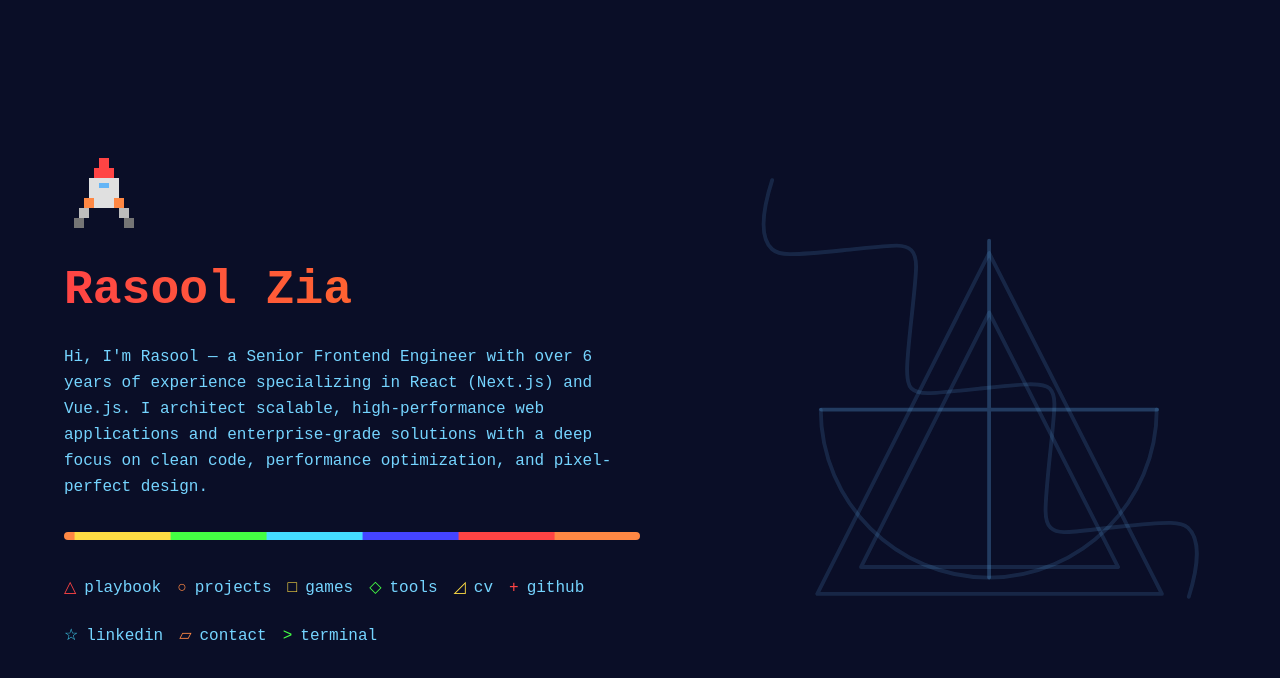
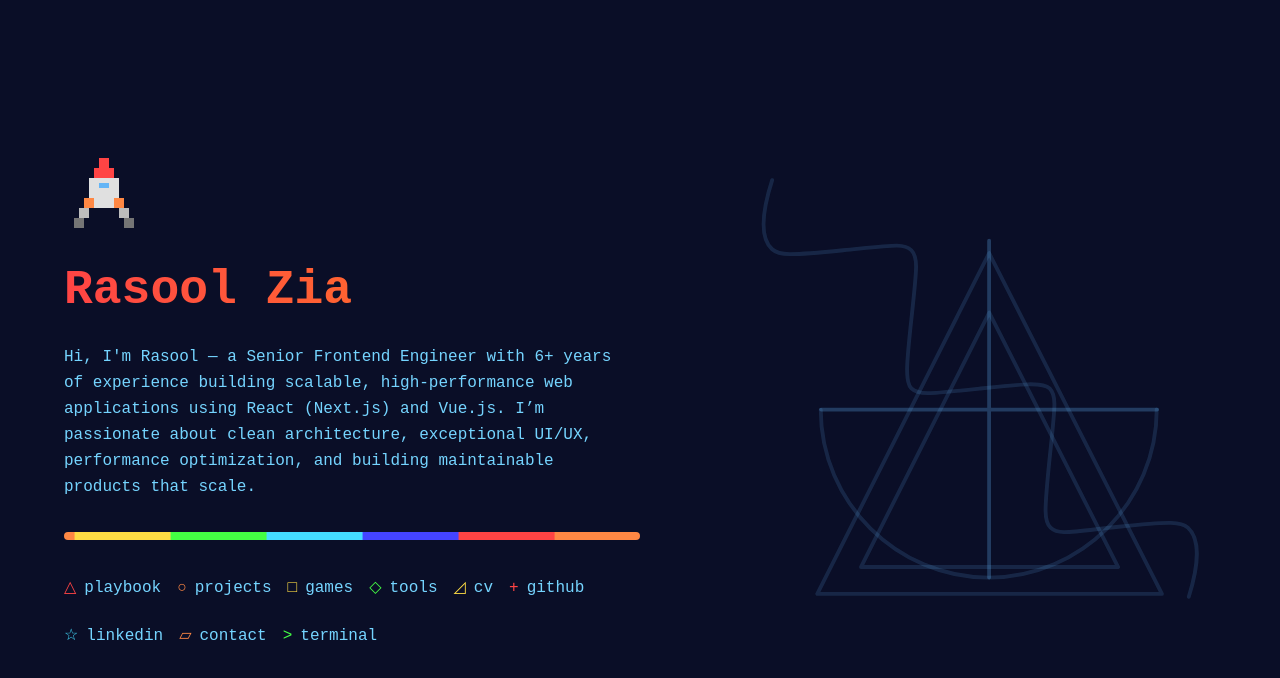
Before and after one commit to rasoolzia/mrzd-portfolio, a React (Vite) app: page / in a window 1280 px wide. Shown: the top 678 px of the page. Built offline with nearby package versions, Linux system fonts and the light colour scheme; no server answers.

Commit message:
feat: use portfolio constants in home.tsx

```diff
--- a/src/components/portfolio/Portfolio.tsx
+++ b/src/components/portfolio/Portfolio.tsx
@@ -1,4 +1,5 @@
 import PixelRocket from '@/components/svg/PixelRocket';
+import { profile } from '@/data/portfolio';
 import NavLinks from './NavLinks';
 import ParallaxScene from './ParallaxScene';
 import RainbowDivider from './RainbowDivider';
@@ -12,16 +13,11 @@
                <PixelRocket />
 
                <h1 className="mb-6 bg-linear-to-r from-[#ff4444] to-[#ff7b00] bg-clip-text text-4xl font-bold leading-tight text-transparent sm:text-5xl">
-                  Rasool Zia
+                  {profile.fullName}
                </h1>
 
                <p className="mb-6 text-sm leading-relaxed text-sky-300 md:text-base">
-                  Hi, I&apos;m Rasool — a Senior Frontend Engineer with over 6
-                  years of experience specializing in React (Next.js) and
-                  Vue.js. I architect scalable, high-performance web
-                  applications and enterprise-grade solutions with a deep focus
-                  on clean code, performance optimization, and pixel-perfect
-                  design.
+                  {profile.bio}
                </p>
 
                <RainbowDivider />
--- a/src/data/portfolio.ts
+++ b/src/data/portfolio.ts
@@ -20,7 +20,8 @@
 
 export const profile = {
    name: 'Rasool',
-   bio: 'Senior Frontend Engineer with 6+ years of experience building scalable, high-performance web applications using React (Next.js) and Vue. Strong focus on clean architecture, performance optimization, and pixel-perfect implementation.',
+   fullName: 'Rasool Zia',
+   bio: "Hi, I'm Rasool — a Senior Frontend Engineer with 6+ years of experience building scalable, high-performance web applications using React (Next.js) and Vue.js. I’m passionate about clean architecture, exceptional UI/UX, performance optimization, and building maintainable products that scale.",
    goal: 'Senior Frontend Engineer · Remote / Hybrid · Open to opportunities',
 };
 
```
